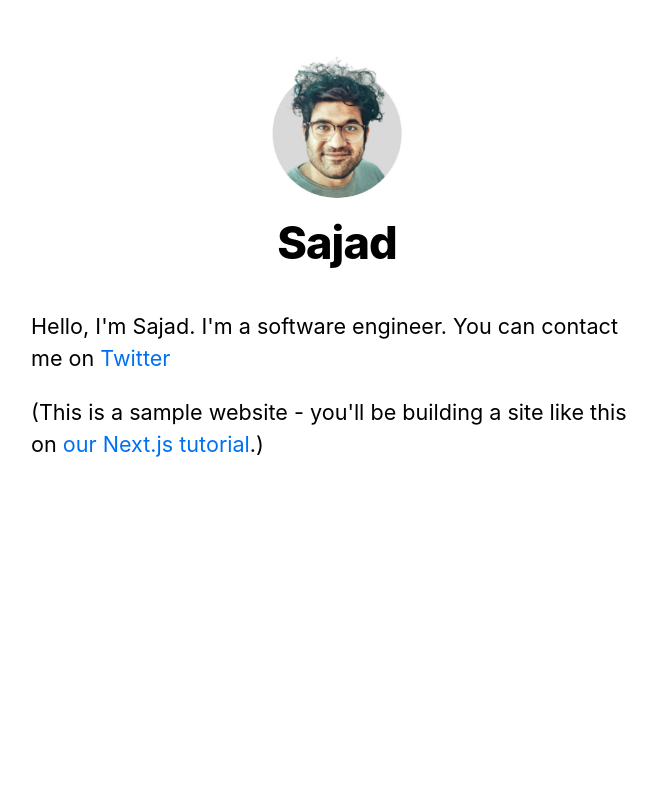
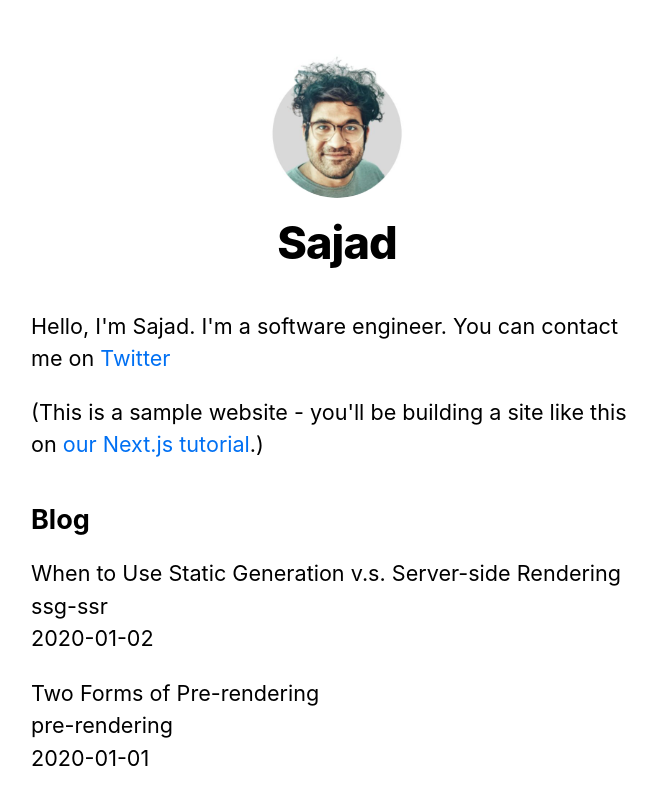
Before and after one commit to Sajadmhy/nextjs-blog, a Next.js app: page / in a window 1280 px wide. Shown: the top 804 px of the page, without its empty margins (303-960 px from the left). Built offline with nearby package versions, Linux system fonts and the light colour scheme.

Commit message:
Add getStaticProps to index.js and create lib/posts.js

```diff
--- /dev/null
+++ b/lib/posts.js
@@ -0,0 +1,37 @@
+import fs from 'fs';
+import path from 'path';
+import matter from 'gray-matter';
+
+const postsDirectory = path.join(process.cwd(), 'posts');
+
+export function getSortedPostsData() {
+  // Get file names under /posts
+  const fileNames = fs.readdirSync(postsDirectory);
+  const allPostsData = fileNames.map((fileName) => {
+    // Remove ".md" from file name to get id
+    const id = fileName.replace(/\.md$/, '');
+
+    // Read markdown file as string
+    const fullPath = path.join(postsDirectory, fileName);
+    const fileContents = fs.readFileSync(fullPath, 'utf8');
+
+    // Use gray-matter to parse the post metadata section
+    const matterResult = matter(fileContents);
+
+    // Combine the data with the id
+    return {
+      id,
+      ...matterResult.data,
+    };
+  });
+  // Sort posts by date
+  return allPostsData.sort(({ date: a }, { date: b }) => {
+    if (a < b) {
+      return 1;
+    } else if (a > b) {
+      return -1;
+    } else {
+      return 0;
+    }
+  });
+}
--- a/package.json
+++ b/package.json
@@ -6,6 +6,7 @@
     "start": "next start"
   },
   "dependencies": {
+    "gray-matter": "^4.0.3",
     "next": "latest",
     "react": "17.0.2",
     "react-dom": "17.0.2"
--- a/pages/index.js
+++ b/pages/index.js
@@ -1,8 +1,18 @@
 import Head from 'next/head';
 import Layout, { siteTitle } from '../components/layout';
 import utilStyles from '../styles/utils.module.css';
+import { getSortedPostsData } from '../lib/posts';
 
-export default function Home() {
+export async function getStaticProps() {
+  const allPostsData = getSortedPostsData();
+  return {
+    props: {
+      allPostsData,
+    },
+  };
+}
+
+export default function Home({ allPostsData }) {
   return (
     <Layout home>
       <Head>
@@ -15,6 +25,22 @@ export default function Home() {
           <a href="https://nextjs.org/learn">our Next.js tutorial</a>.)
         </p>
       </section>
+
+      <section className={`${utilStyles.headingMd} ${utilStyles.padding1px}`}>
+        <h2 className={utilStyles.headingLg}>Blog</h2>
+        <ul className={utilStyles.list}>
+          {allPostsData.map(({ id, date, title }) => (
+            <li className={utilStyles.listItem} key={id}>
+              {title}
+              <br />
+              {id}
+              <br />
+              {date}
+            </li>
+          ))}
+        </ul>
+      </section>
+
     </Layout>
   );
 }
--- /dev/null
+++ b/posts/pre-rendering.md
@@ -0,0 +1,11 @@
+---
+title: 'Two Forms of Pre-rendering'
+date: '2020-01-01'
+---
+
+Next.js has two forms of pre-rendering: **Static Generation** and **Server-side Rendering**. The difference is in **when** it generates the HTML for a page.
+
+- **Static Generation** is the pre-rendering method that generates the HTML at **build time**. The pre-rendered HTML is then _reused_ on each request.
+- **Server-side Rendering** is the pre-rendering method that generates the HTML on **each request**.
+
+Importantly, Next.js lets you **choose** which pre-rendering form to use for each page. You can create a "hybrid" Next.js app by using Static Generation for most pages and using Server-side Rendering for others.
--- /dev/null
+++ b/posts/ssg-ssr.md
@@ -0,0 +1,19 @@
+---
+title: 'When to Use Static Generation v.s. Server-side Rendering'
+date: '2020-01-02'
+---
+
+We recommend using **Static Generation** (with and without data) whenever possible because your page can be built once and served by CDN, which makes it much faster than having a server render the page on every request.
+
+You can use Static Generation for many types of pages, including:
+
+- Marketing pages
+- Blog posts
+- E-commerce product listings
+- Help and documentation
+
+You should ask yourself: "Can I pre-render this page **ahead** of a user's request?" If the answer is yes, then you should choose Static Generation.
+
+On the other hand, Static Generation is **not** a good idea if you cannot pre-render a page ahead of a user's request. Maybe your page shows frequently updated data, and the page content changes on every request.
+
+In that case, you can use **Server-Side Rendering**. It will be slower, but the pre-rendered page will always be up-to-date. Or you can skip pre-rendering and use client-side JavaScript to populate data.
```
Also changed, not shown: 1 other file (tests, documents, lock files or other folders).
